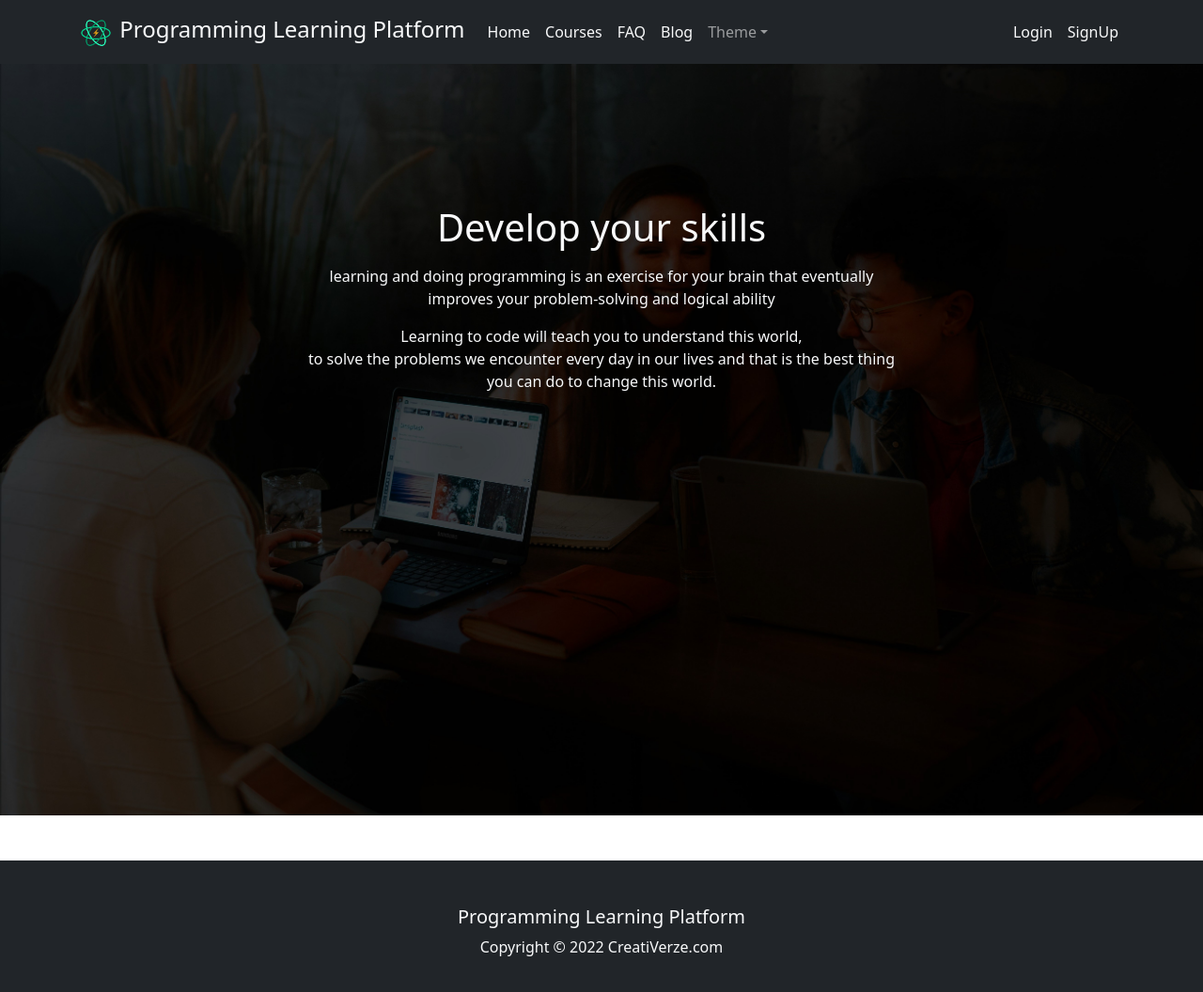
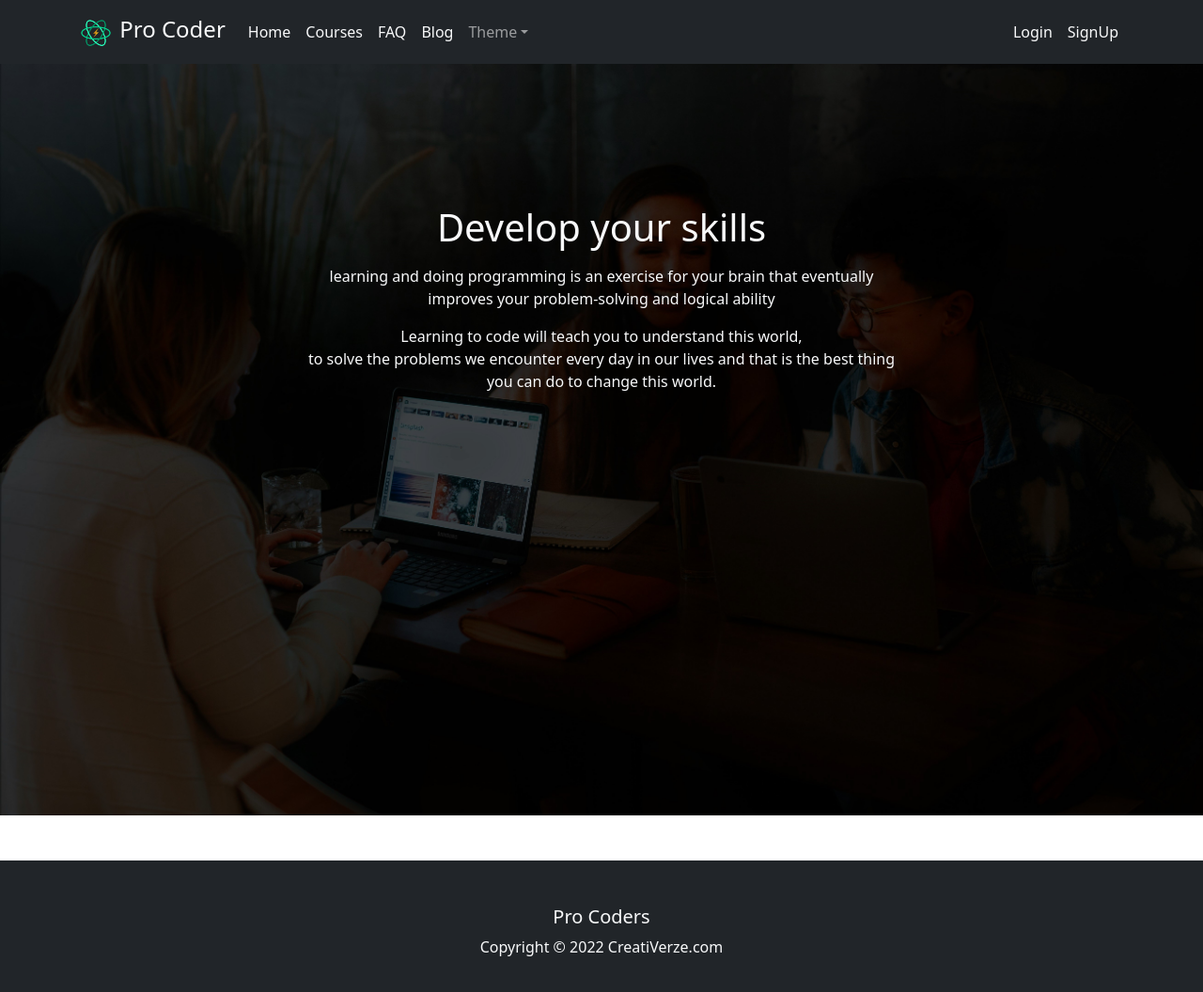
Before and after one commit to kowsar-mahmud-remon/Programming-Learning-Platform, a React (Create React App) app: page / in a window 1280 px wide. Shown: the top 1056 px of the page at 94% size. Built offline with nearby package versions, Linux system fonts and the light colour scheme; no server answers.

Commit message:
update name

```diff
--- a/public/index.html
+++ b/public/index.html
@@ -24,7 +24,7 @@
       work correctly both with client-side routing and a non-root public URL.
       Learn how to configure a non-root public URL by running `npm run build`.
     -->
-    <title>Programming Learning Platform</title>
+    <title>Pro Coder</title>
   </head>
   <body>
     <noscript>You need to enable JavaScript to run this app.</noscript>
--- a/src/Pages/Shared/Footer.js
+++ b/src/Pages/Shared/Footer.js
@@ -3,7 +3,7 @@ import React from 'react';
 const Footer = () => {
   return (
     <div className='py-5 bg-dark text-light text-center'>
-      <h5>Programming Learning Platform</h5>
+      <h5>Pro Coders</h5>
       <p>Copyright © 2022 CreatiVerze.com</p>
     </div>
   );
--- a/src/Pages/Shared/Header.js
+++ b/src/Pages/Shared/Header.js
@@ -28,7 +28,7 @@ const Header = () => {
               height="40"
               className="d-inline-block"
             />{' '}</Link>
-            <Link to="/" className='text-decoration-none text-light fs-4'>Programming Learning Platform</Link>
+            <Link to="/" className='text-decoration-none text-light fs-4'>Pro Coder</Link>
           </Navbar.Brand>
           <Navbar.Toggle aria-controls="responsive-navbar-nav" />
           <Navbar.Collapse id="responsive-navbar-nav">
```
